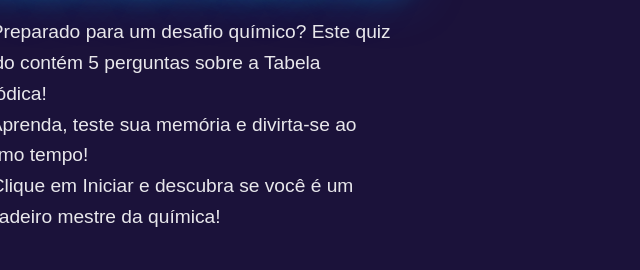
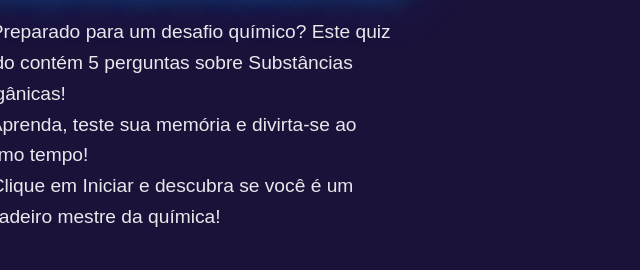
Before and after one commit to joaopedro12A/Quimicanawweb, a plain HTML site: page Substancias_Quiz.html in a window 1280 px wide. Shown: the part 358-628 px from the top of the page, 0-640 px from the left. Drawn offline with Linux system fonts and the light colour scheme; a web font is replaced by a local one.

Commit message:
Substituições de nomes no quiz

```diff
--- a/Substancias_Quiz.html
+++ b/Substancias_Quiz.html
@@ -30,7 +30,7 @@
   <div class="container">
     <div class="texto">
       <h1>SUBSTÂNCIAS INORGÂNICAS</h1>
-      <p>🔬 Preparado para um desafio químico? Este quiz rápido contém 5 perguntas sobre a Tabela Periódica! <br>⚛️ Aprenda, teste sua memória e divirta-se ao mesmo tempo! <br>
+      <p>🔬 Preparado para um desafio químico? Este quiz rápido contém 5 perguntas sobre Substâncias Inorgânicas! <br>⚛️ Aprenda, teste sua memória e divirta-se ao mesmo tempo! <br>
         🚀 Clique em Iniciar e descubra se você é um verdadeiro mestre da química!</p>
       <a href="./pergunta2.html" class="btn-iniciar">INICIAR!</a>
     </div>
```
Also changed, not shown: Ligações_Quiz.html (+1 -1 lines).
